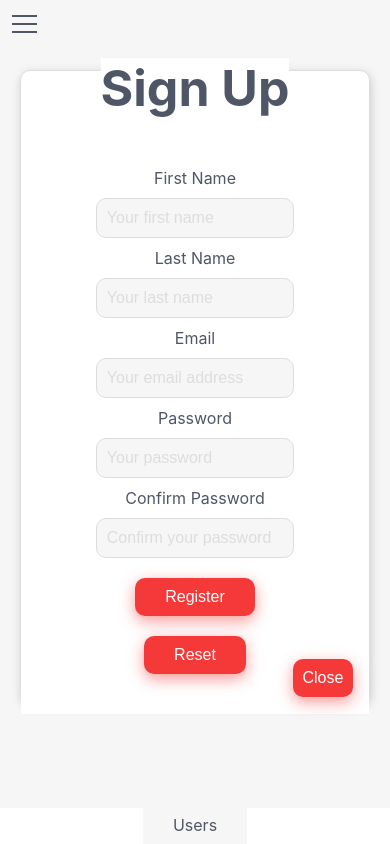
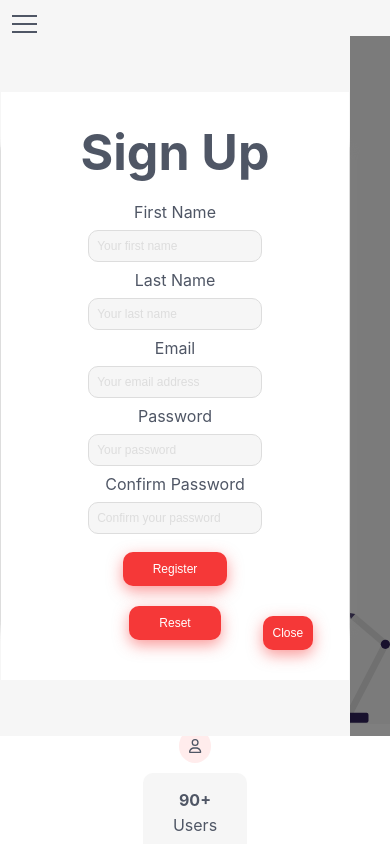
Before and after one commit to Jolanta27/LandingPage-LaslesVPN, a React (Create React App) app: page / in a window 390 px wide. Both pictures are taken after a click on the button "Get Started". Built offline with nearby package versions, Linux system fonts and the light colour scheme.

Commit message:
fix user experience layout

```diff
--- a/src/components/SignUp.jsx
+++ b/src/components/SignUp.jsx
@@ -12,10 +12,10 @@ const SignUpForm = ({ onClose, showForm }) => {
             display: "flex",
             justifyContent: "center",
             alignItems: "center",
-            height: "100vh"
+            height: "100vh",
         },
         formContainer: {
-            height: '75%',
+            height: '70%',
             display: 'flex',
             flexDirection: 'column',
             alignItems: 'center',
@@ -30,9 +30,11 @@ const SignUpForm = ({ onClose, showForm }) => {
             textAlign: 'center',
         },
         input: {
-            width: '80%',
-            padding: '10px',
-            margin: '10px auto',
+            width: '70%',
+            height: '20%',
+            padding: '8px',
+            fontSize: '12px',
+            margin: '8px auto',
             display: 'block',
             border: '1px solid #DDDDDD',
             borderRadius: '10px',
@@ -68,10 +70,10 @@ const SignUpForm = ({ onClose, showForm }) => {
             {(formik) => (
                <div style={styles.container}>
                  <div style={styles.formContainer}>
+                     <Form className='form-content' noValidate>
                      <h1 style={styles.childElement} className='signup-header'>
                         Sign Up
                     </h1>
-                     <Form className='form-content' noValidate>
                           <div style={styles.childElement}>
                             <label style={{...styles.childElement, ...styles.firstNameLabel}} className="data-info" htmlFor="firstName">
                                 First Name
--- a/src/components/Subscription.jsx
+++ b/src/components/Subscription.jsx
@@ -63,7 +63,7 @@ const SubscriptionForm = () => {
                         </div>
                     </div>
 
-                    <div>
+                    <div className='checkbox-terms'>
                         <label>
                             <Field type="checkbox" name="acceptTerms" />
                             I accept the terms and conditions
--- a/src/components/styles/Footer.css
+++ b/src/components/styles/Footer.css
@@ -85,7 +85,7 @@ footer div.footer-boxes:nth-child(2) p:nth-of-type(2) span {
     .subscription {
         flex-direction: column;
         width: 80%;
-        margin: 240px auto 20px auto;
+        margin: 350px auto 20px auto;
     }
     .subscription .subscription-text h4 {
         font-size: 18px;
@@ -136,7 +136,6 @@ footer {
 }
 .subscription {
     padding: 30px 0;
-    margin-bottom: 60px;
 }
 .subscription h4 {
     font-size: 35px;
--- a/src/components/styles/SignUp.css
+++ b/src/components/styles/SignUp.css
@@ -34,6 +34,9 @@ button:hover {
 
 }
 @media (max-width: 768px){
+    .mobile-form-content  {
+        background-color: #f53838;
+    }
     .form-and-button-container {
         display: flex;
         flex-direction: column;
@@ -41,10 +44,9 @@ button:hover {
         position: relative;
     }
     .mobile-form-content {
-        padding: 0px 20px;
-        height: 80%;
-        width: 450px;
-        margin: -100px auto;
+        height: 700px;
+        width: 350px;
+
     }
     .mobile-form-content .form-content {
         padding: 30px 50px;
@@ -61,7 +63,9 @@ button:hover {
         position: absolute;
         top: 80%;
         left: 75%;
-
+    }
+    .form-content input::placeholder {
+        margin: 0;
     }
 }
 @media (min-width: 769px){
--- a/src/components/styles/Subscription.css
+++ b/src/components/styles/Subscription.css
@@ -52,28 +52,45 @@ input[type="checkbox"] {
 @media (max-width: 768px){
     .subscription-content {
         gap: 15px;
-        max-width: 80%;
+        max-width: 90%;
         height: 80%;
-        margin: 40px auto;
+        margin: 25px auto;
     }
     .envelope-icon {
         padding: 10px;
         font-size: 15px;
         margin-bottom: 10px;
     }
+    .email-form {
+        display: flex;
+        flex-direction: column;
+        align-items: center;
+        gap: 2px;
+
+    }
+    .email-form label, .choose-points label, .checkbox-terms label, button {
+        font-size: 12px;
+    }
     .subscription-content h1 {
-        font-size: 30px;
+        font-size: 20px;
     }
     .subscription-content p {
-        font-size: 14px;
+        font-size: 12px;
         text-align: center;
     }
     .subscription-content button {
-        padding: 8px 15px;
+        padding: 8px 14px;
 
     }
     .subscription-content button:hover {
-        padding: 11px 21px;
+        padding: 11px 16px;
+    }
+    .checkbox-terms {
+        text-align: center;
+        background-color: white;
+    }
+    .choose-points {
+        background-color: white;
     }
 }
 @media (min-width: 769px){
```
